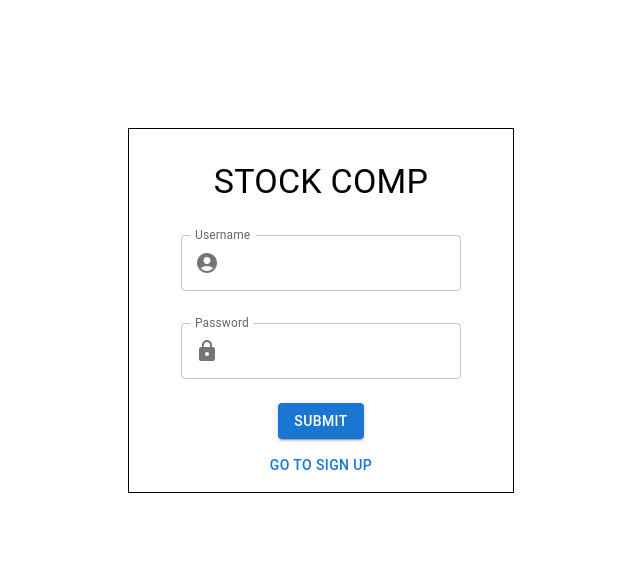
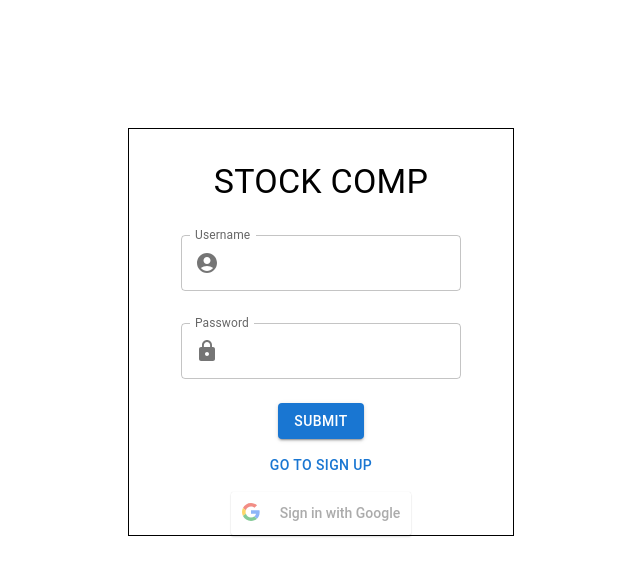
Before and after one commit to andrewass/stockcomp-client, a React (Create React App) app: page /authentication in a window 1280 px wide. Shown: the top 576 px of the page, without its empty margins (319-959 px from the left). Built offline with nearby package versions, Linux system fonts and the light colour scheme; no server answers; what country-list, ra-data-simple-rest would draw is missing.

Commit message:
Added react-google-login

```diff
--- a/package.json
+++ b/package.json
@@ -22,6 +22,7 @@
     "react": "^17.0.1",
     "react-admin": "^3.17.1",
     "react-dom": "^17.0.1",
+    "react-google-login": "^5.2.2",
     "react-hot-toast": "^2.1.1",
     "react-query": "^3.34.7",
     "react-router-dom": "^5.2.0",
--- a/src/body/authentication/SignIn.js
+++ b/src/body/authentication/SignIn.js
@@ -8,6 +8,7 @@ import Button from "@mui/material/Button";
 import {makeStyles} from "@mui/styles";
 import toast, {Toaster} from "react-hot-toast";
 import {useMutation} from "react-query";
+import {SignInGoogle} from "./SignInGoogle";
 
 const useStyles = makeStyles(theme => ({
     root: {
@@ -33,7 +34,7 @@ export const SignIn = ({setDisplaySignUp}) => {
     const [username, setUsername] = useState("");
     const [password, setPassword] = useState("");
 
-    const mutation = useMutation((credentials) => signIn(credentials),{
+    const mutation = useMutation((credentials) => signIn(credentials), {
         onSuccess: (response) => {
             setSignedInToLocalStorage();
             response.data === 'ADMIN' ? history.push("/admin") : history.push("/stocks");
@@ -76,6 +77,7 @@ export const SignIn = ({setDisplaySignUp}) => {
             }}/>
             <Button sx={{mt: 3}} type="submit" variant="contained">Submit</Button>
             <Button sx={{mt: 1, mb: 1}} onClick={() => setDisplaySignUp(true)}>Go to sign up</Button>
+            <SignInGoogle/>
             <Toaster/>
         </form>
     );
--- /dev/null
+++ b/src/body/authentication/SignInGoogle.js
@@ -0,0 +1,22 @@
+import GoogleLogin from "react-google-login";
+
+const handleSuccess = (response) => {
+    console.log(response);
+}
+
+const handleFailure = (error) => {
+    console.log(error);
+}
+
+const clientId = process.env.REACT_APP_OAUTH_CLIENT_ID;
+
+export const SignInGoogle = () => {
+    return (
+        <GoogleLogin clientId={clientId}
+                     buttonText={"Sign in with Google"}
+                     onSuccess={handleSuccess}
+                     onFailure={handleFailure}
+                     cookiePolicy={"single_host_origin"}
+        />
+    );
+}
```
Also changed, not shown: 2 other files (tests, documents, lock files or other folders).
